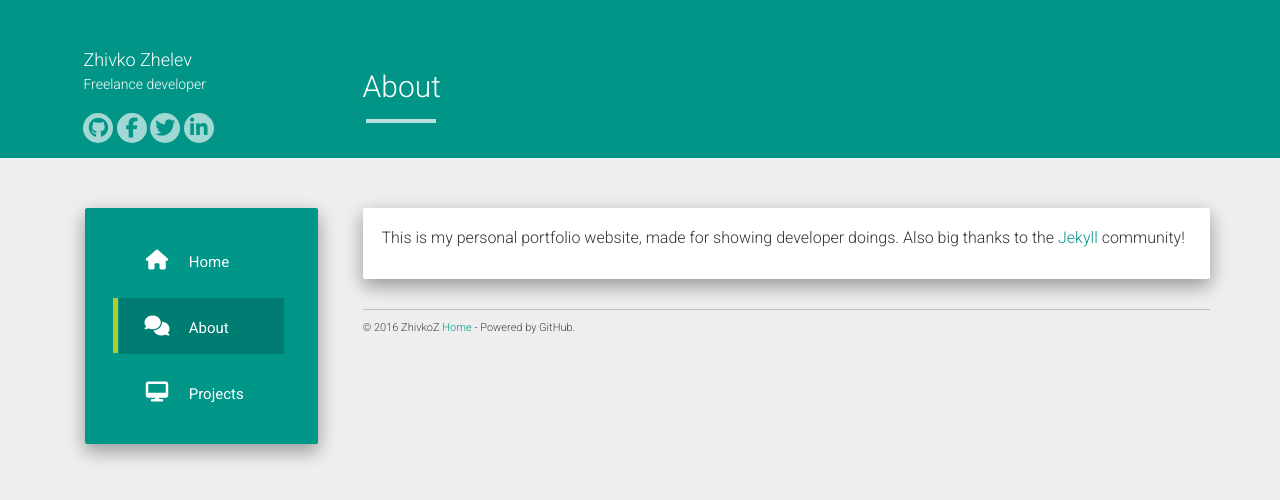
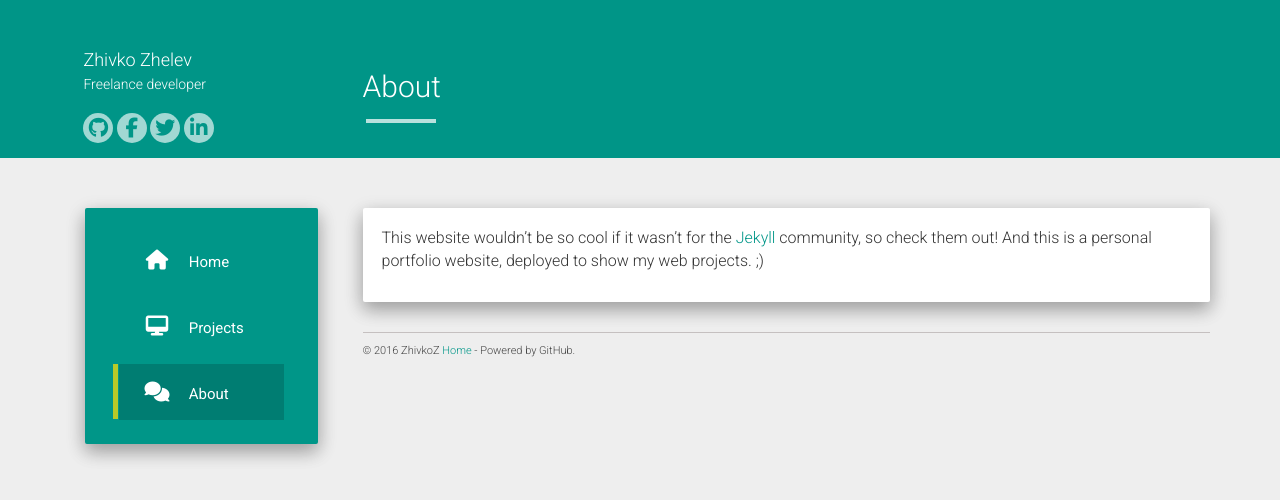
Before and after one commit to ZhivkoZ/Portfolio, a Jekyll site: the page built from about.md, in a window 1280 px wide. Shown: the top 500 px of the page. Built offline with Jekyll 4.4.1, drawn with Linux system fonts in a browser that asks for light colours; nearby versions of some CDN libraries.

Commit message:
lower volume

```diff
--- a/about.md
+++ b/about.md
@@ -4,4 +4,4 @@ title: About
 permalink: /about/
 ---
 
-This is my personal portfolio website, made for showing developer doings. Also big thanks to the <a href="https://jekyllrb.com/community/">Jekyll</a> community!
+This website wouldn't be so cool if it wasn't for the <a href="https://jekyllrb.com/community/">Jekyll</a> community, so check them out! And this is a personal portfolio website, deployed to show my web projects. ;)
```
Also changed, not shown: _data/urls.json (+5 -5 lines), _posts/2017-01-31-Welcome.md (+1 -1 lines), 9 other files.
